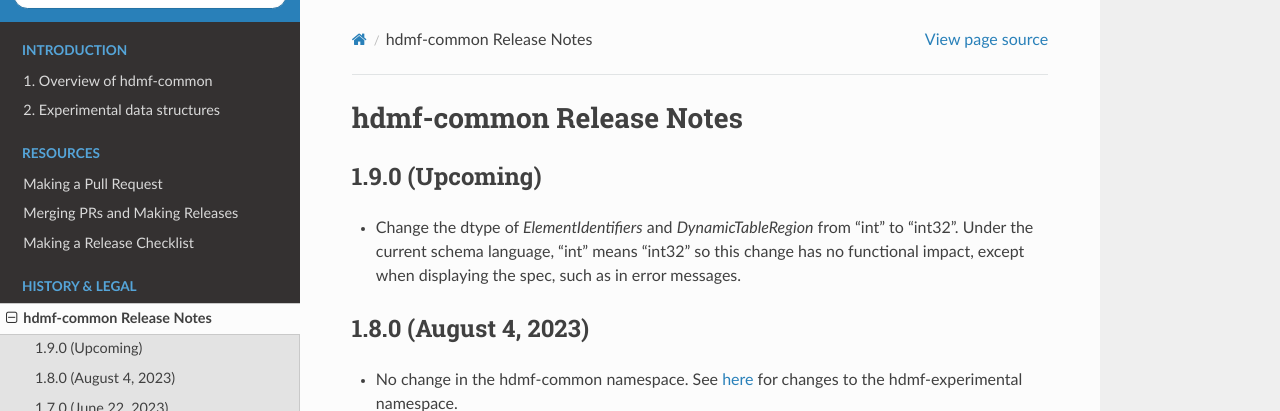
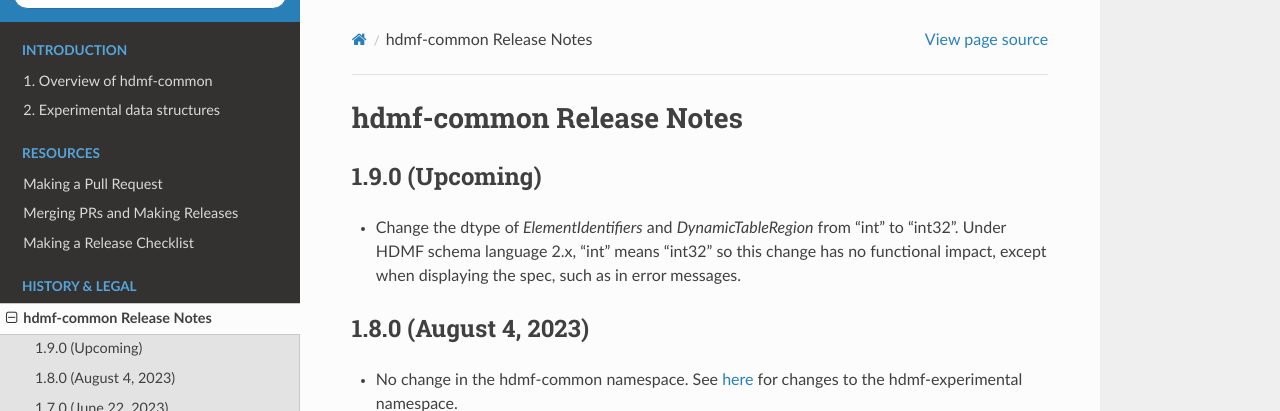
Before and after one commit to hdmf-dev/hdmf-common-schema, a Sphinx documentation site: the page built from docs/source/hdmf_common_release_notes.rst, in a window 1280 px wide and 900 px high. Shown: the top 411 px of the window. Built offline with Sphinx 7.4.7 and the Read the Docs theme 3.1.0, drawn with Linux system fonts in a browser that asks for light colours.

Commit message:
Update hdmf_common_release_notes.rst

```diff
--- a/docs/source/hdmf_common_release_notes.rst
+++ b/docs/source/hdmf_common_release_notes.rst
@@ -5,8 +5,8 @@
 
 1.9.0 (Upcoming)
 ----------------------
-- Change the dtype of `ElementIdentifiers` and `DynamicTableRegion` from "int" to "int32". Under the current
-  schema language, "int" means "int32" so this change has no functional impact, except when displaying the
+- Change the dtype of `ElementIdentifiers` and `DynamicTableRegion` from "int" to "int32". Under HDMF
+  schema language 2.x, "int" means "int32" so this change has no functional impact, except when displaying the
   spec, such as in error messages.
 
 1.8.0 (August 4, 2023)
```
